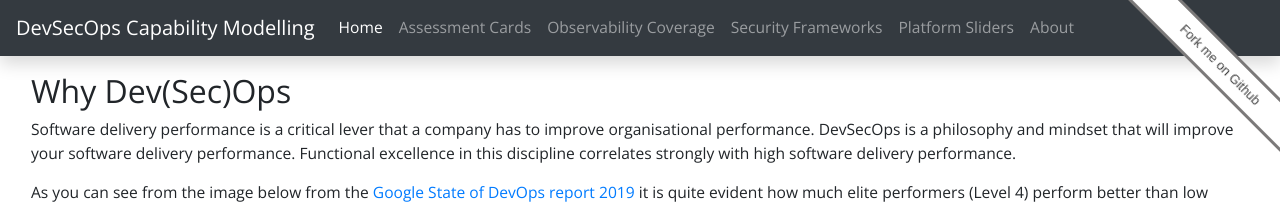
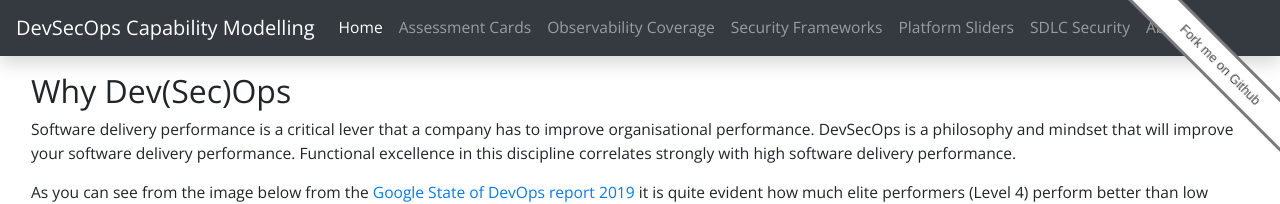
Before and after one commit to jujhars13/DevSecOps-capability-model, a Jekyll site: the page built from about.md, in a window 1280 px wide. Shown: the top 204 px of the page. Built offline with Jekyll 4.4.1, drawn with Linux system fonts in a browser that asks for light colours.

Commit message:
feat(default.html): add SDLC Security page link to navigation menu
fix(sdlc-security.html): update fetch path to correct location for sdlc-security-controls.json

style(sdlc-security.html): simplify error message in div#error for clarity

```diff
--- a/_layouts/default.html
+++ b/_layouts/default.html
@@ -73,6 +73,9 @@
             <a class="nav-link" href="https://platform-sliders.devsikhops.com/">Platform Sliders</a>
           </li>
           <li class="nav-item">
+            <a class="nav-link" href="/sdlc-security">SDLC Security</a>
+          </li>
+          <li class="nav-item">
             <a class="nav-link" href="/about">About</a>
           </li>
         </ul>
--- a/sdlc-security.html
+++ b/sdlc-security.html
@@ -174,7 +173,7 @@ title: Security controls across the SDLC
     }).join("");
   }
 
-  fetch("data/sdlc-security-controls.json")
+  fetch("../data/sdlc-security-controls.json")
     .then(r => { if (!r.ok) throw new Error(r.status); return r.json(); })
     .then(render)
     .catch(() => {
```
Also changed, not shown: other parts of sdlc-security.html (+1 -2 lines).
